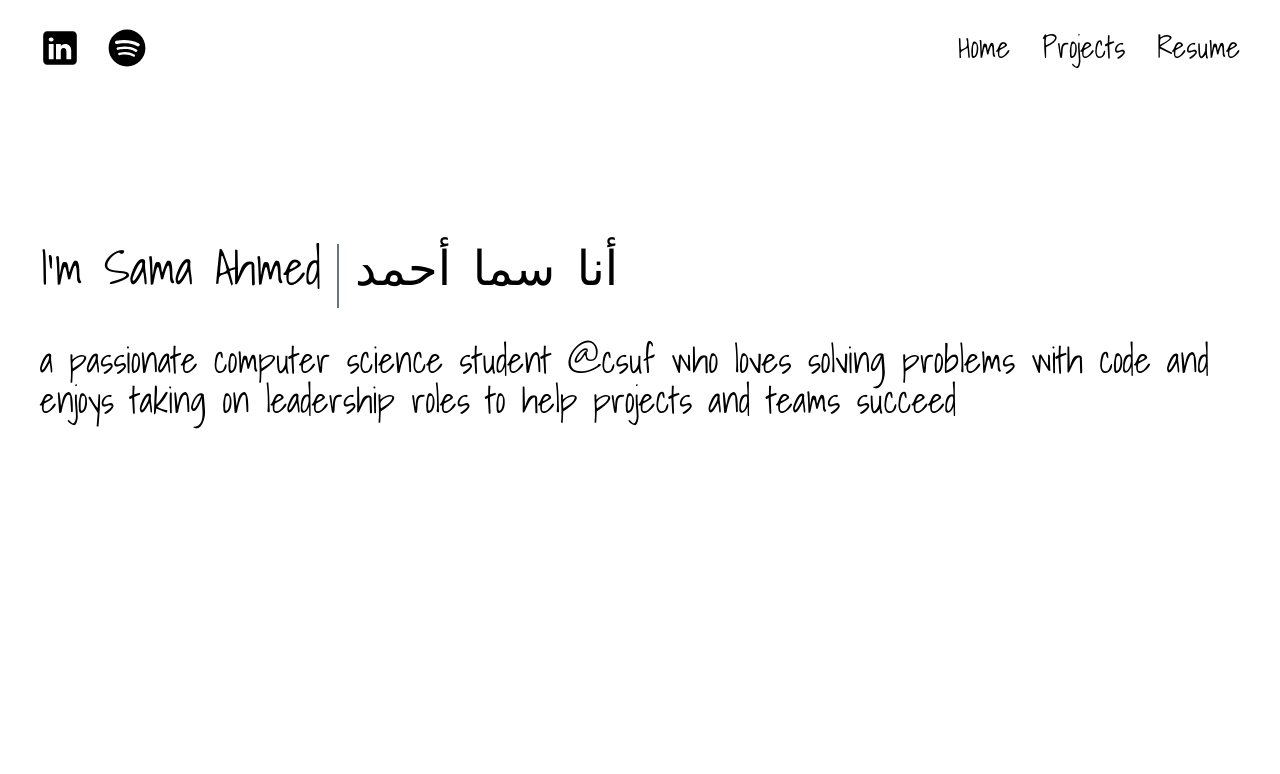
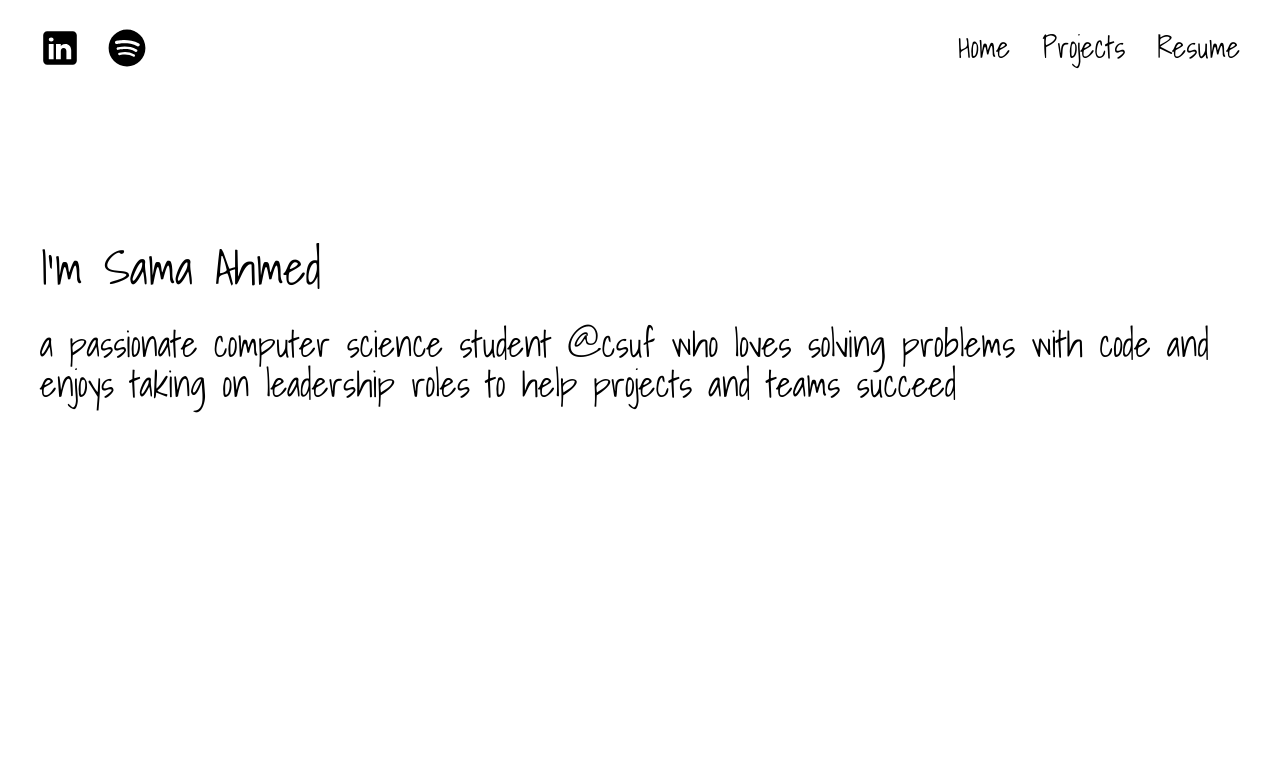
Before and after one commit to 26samaahmed/portfolio, a SvelteKit app: page /coding-portfolio in a window 1280 px wide. Shown: the top 774 px of the page. Built offline with nearby package versions, Linux system fonts and the light colour scheme.

Commit message:
edit a few things
todo: add experience section

```diff
--- a/src/routes/coding-portfolio/+page.svelte
+++ b/src/routes/coding-portfolio/+page.svelte
@@ -17,7 +17,7 @@
         "Spotify API",
       ],
       description:
-        "A website where the current temperature is displayed and songs of the hour are recommended for people to listen to. The lower the temperature, the calmer the music. If the temperature is high, then upbeat music will be recommended.",
+        "A website where the current temperature is displayed and songs of the hour are recommended for people to listen to. The lower the temperature, the calmer the music. If the temperature is high, then upbeat music will be recommended."
     },
     {
       name: "Concert Tracker",
@@ -95,8 +95,7 @@
 <main>
   <NavBar />
   <div
-    class="flex flex-col rounded-md mr-5 ml-5 sm:ml-10 sm:mr-10 sm:pt-28 md:pb-64"
-    id="intro-container"
+    class="flex flex-col rounded-md mr-5 ml-5 sm:ml-10 sm:mr-10 sm:pt-28 md:pb-64 text-center"
   >
     <div
       class="flex flex-col sm:flex-row justify-start items-start w-full mb-8 pt-16 text-left"
@@ -105,10 +104,6 @@
         class="text-2xl sm:text-3xl md:text-5xl xl:text-5xl sm:mr-4 mb-4 sm:mb-0"
       >
         I'm Sama Ahmed
-      </h1>
-      <div class="hidden sm:block w-[2px] h-16 bg-gray-500"></div>
-      <h1 class="text-3xl sm:text-4xl md:text-5xl xl:text-5xl sm:ml-4">
-        أنا سما أحمد
       </h1>
     </div>
 
@@ -210,6 +205,7 @@
 <style>
   :global(body) {
     background-color: white;
+    color: black;
     font-family: "Shadows Into Light", cursive;
   }
 </style>
--- a/src/routes/design-portfolio/+page.svelte
+++ b/src/routes/design-portfolio/+page.svelte
@@ -74,7 +74,6 @@
   <NavBar />
   <div
     class="flex flex-col rounded-md mr-5 ml-5 sm:ml-10 sm:mr-10 sm:pt-28 md:pb-64"
-    id="intro-container"
   >
     <div
       class="flex flex-col sm:flex-row justify-start items-start w-full mb-8 pt-16 text-left"
@@ -83,10 +82,6 @@
         class="text-2xl sm:text-3xl md:text-5xl xl:text-5xl sm:mr-4 mb-4 sm:mb-0"
       >
         I'm Sama Ahmed
-      </h1>
-      <div class="hidden sm:block w-[2px] h-16 bg-gray-500"></div>
-      <h1 class="text-3xl sm:text-4xl md:text-5xl xl:text-5xl sm:ml-4">
-        أنا سما أحمد
       </h1>
     </div>
     <h2 class="text-lg sm:text-xl md:text-3xl xl:text-4xl mb-5 text-left">
```
